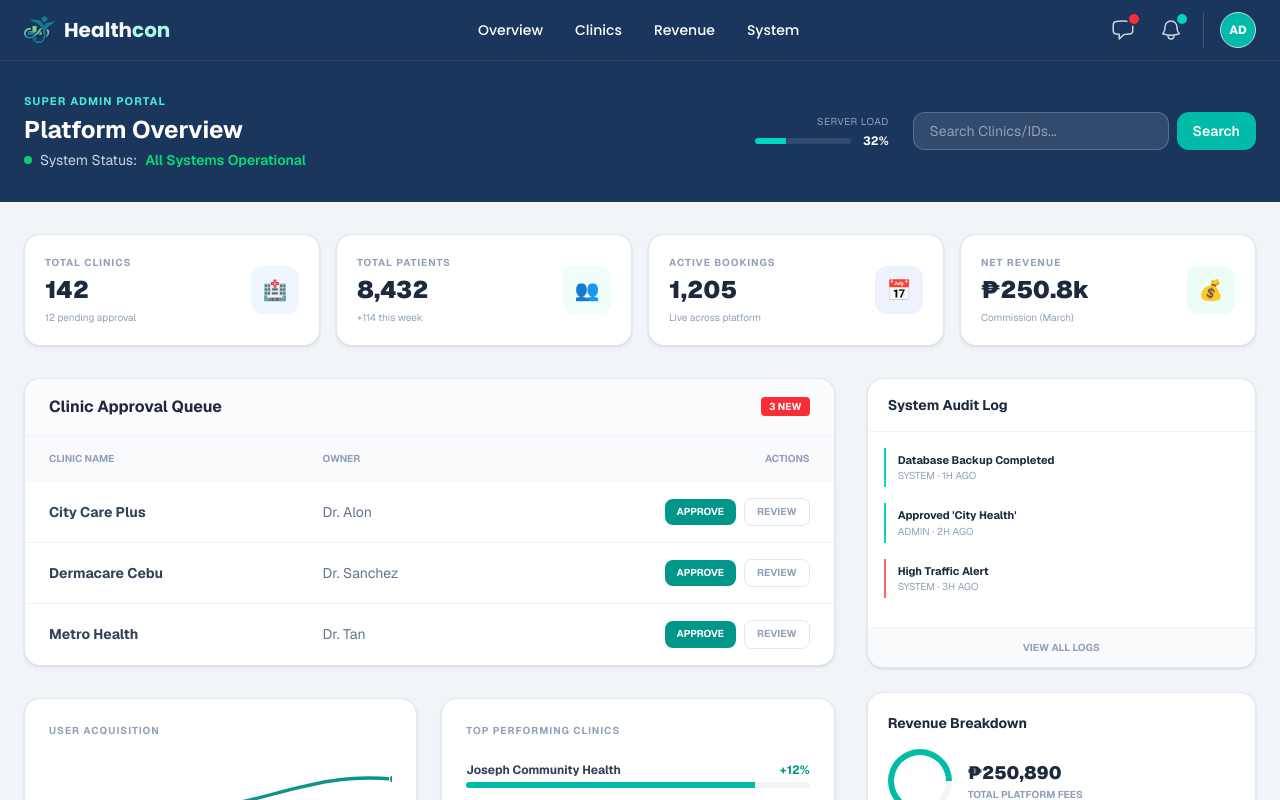
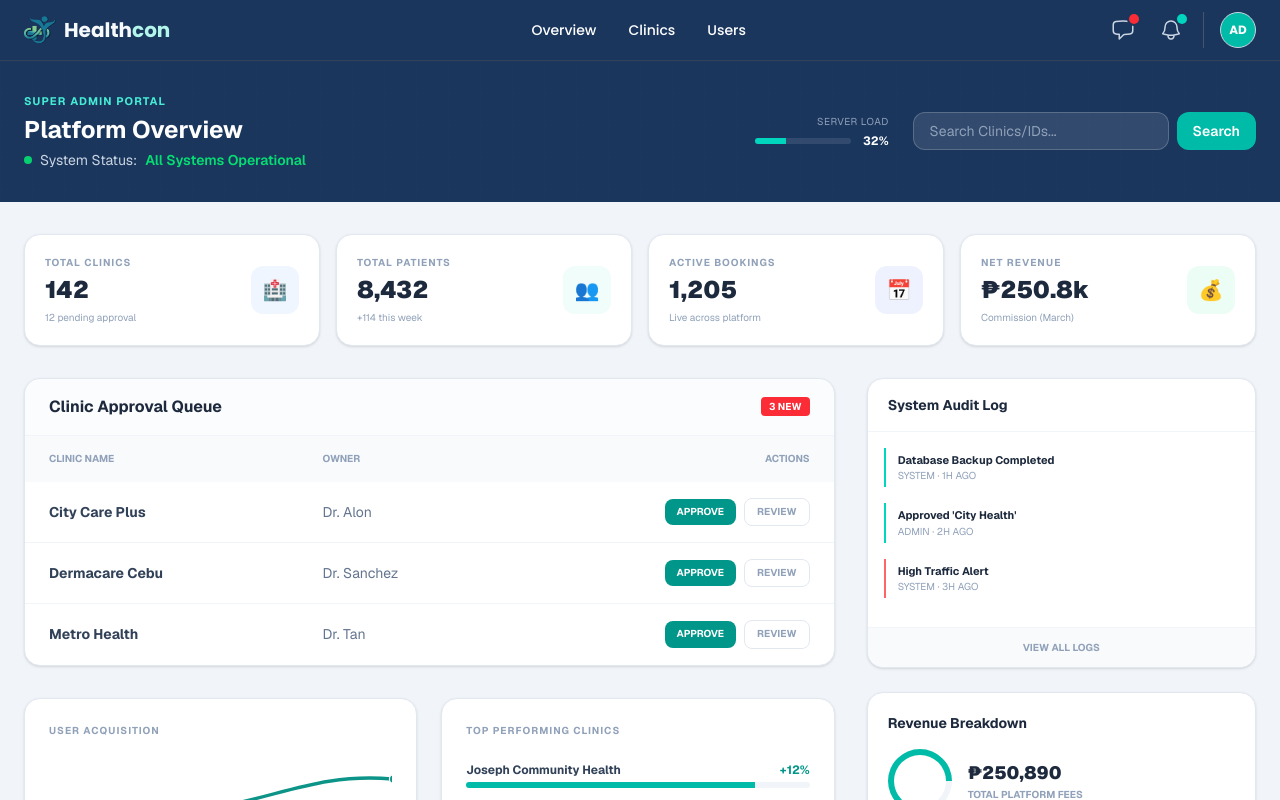
Before and after one commit to Crsrll/healthcon, a Next.js app: page /admin/dashboard in a window 1280 px wide. Shown: the top 800 px of the page. Built offline with nearby package versions, Linux system fonts and the light colour scheme.

Commit message:
minor changes in navbar

```diff
--- a/components/layout/Navbar.js
+++ b/components/layout/Navbar.js
@@ -48,8 +48,7 @@ export default function Navbar() {
   const adminLinks = [
   { name: "Overview", href: "/admin/dashboard" },
   { name: "Clinics", href: "/clinic" },
-  { name: "Revenue", href: "/revenue" },
-  { name: "System", href: "/system" },
+  { name: "Users", href: "/users" },
 ];
 
   const activeLinks = isPatient
```
